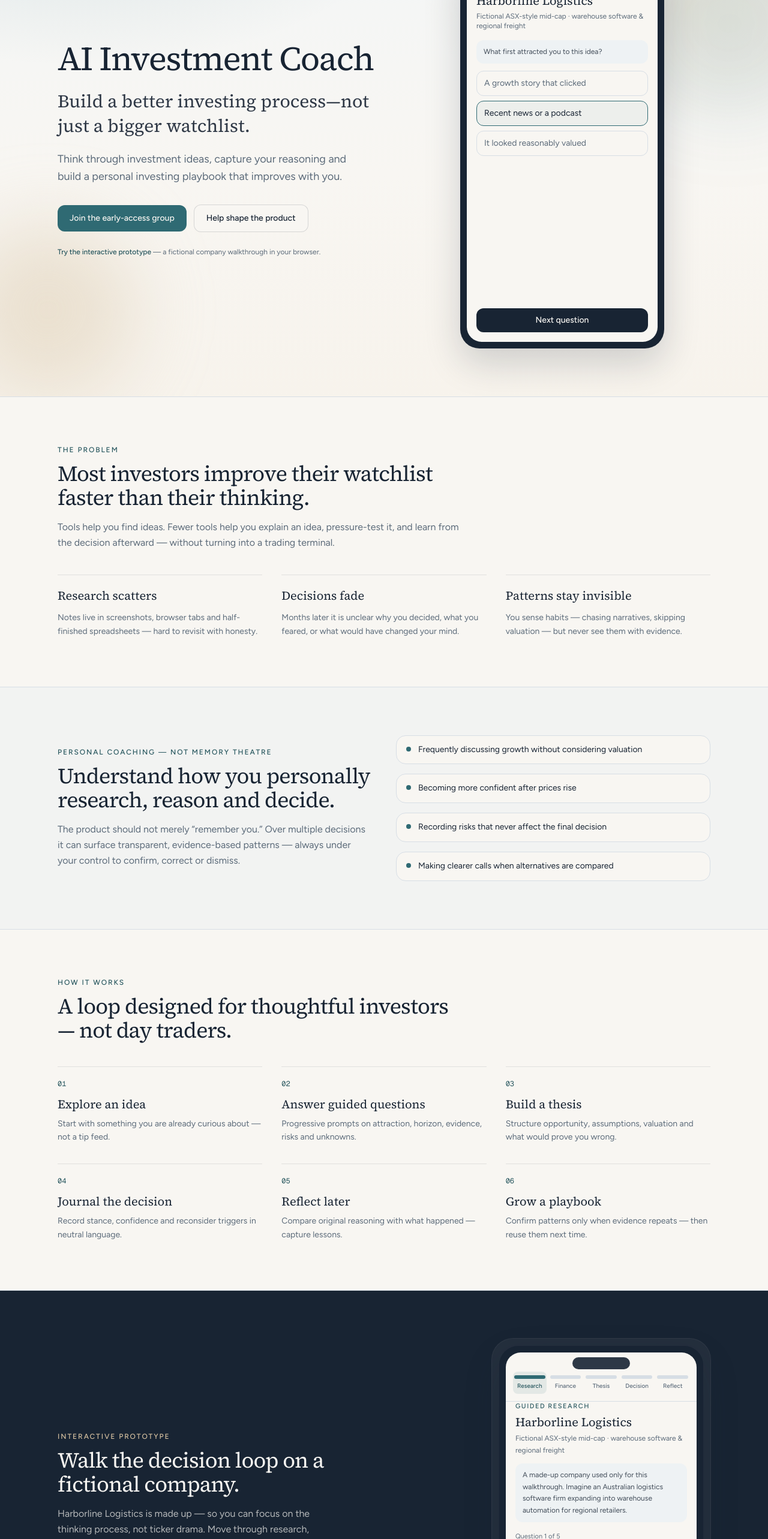
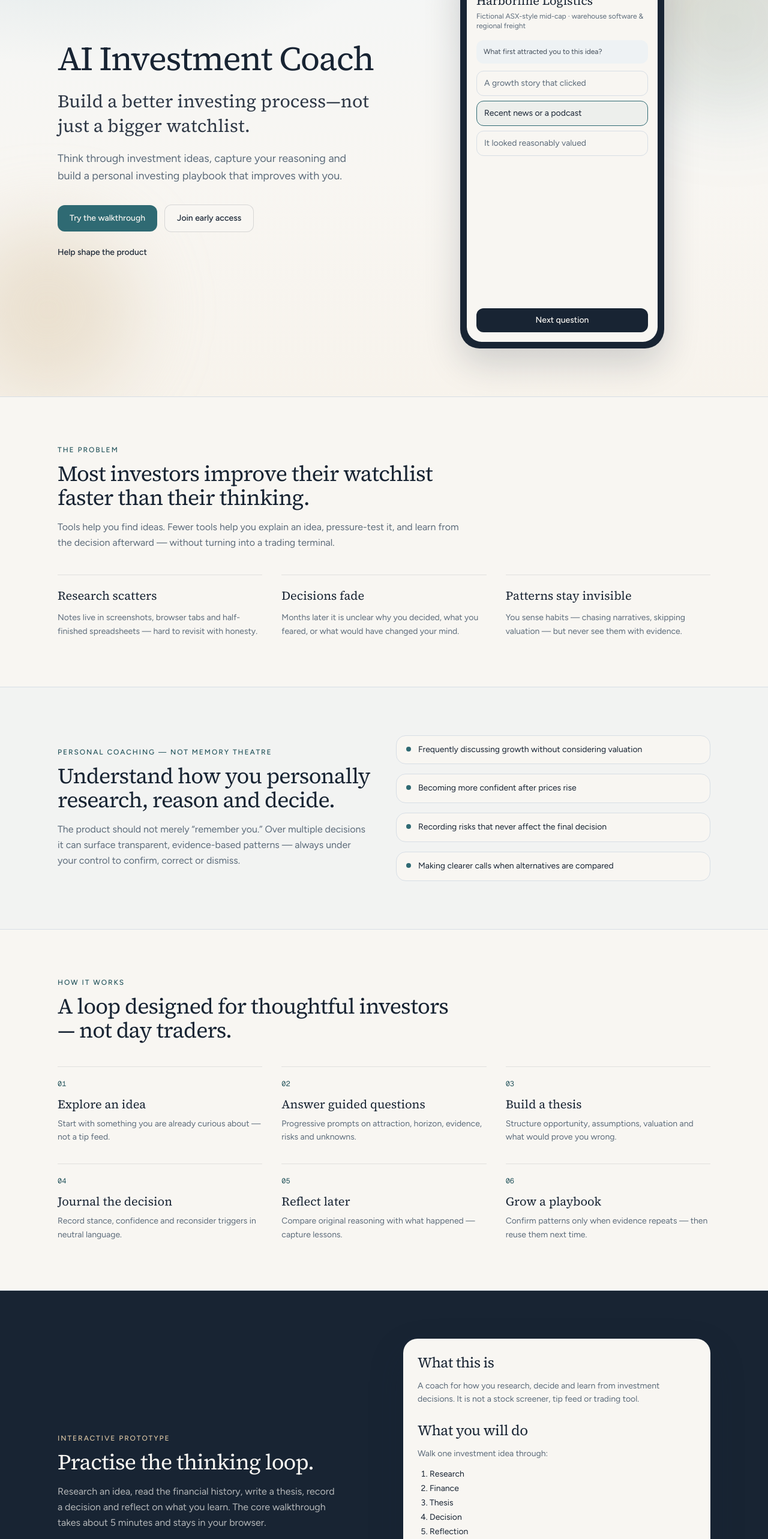
Before and after one commit to nikimpatel/ai-investment-coach, a Next.js app: page / in a window 1280 px wide. Shown: the part 234-2800 px from the top of the page at 60% size. Built offline with nearby package versions, Linux system fonts and the light colour scheme.

Commit message:
feat: add walkthrough briefing and primary CTA
Co-authored-by: Nikita <nikimpatel@users.noreply.github.com>

```diff
--- a/package.json
+++ b/package.json
@@ -9,7 +9,7 @@
     "dev": "next dev",
     "build": "next build",
     "start": "next start",
-    "test": "tsc -p tsconfig.test.json && node --test .test-dist/tests/guided-analysis.test.js",
+    "test": "tsc -p tsconfig.test.json && node --test .test-dist/tests/guided-analysis.test.js .test-dist/tests/prototype-briefing-storage.test.js",
     "lint": "eslint",
     "typecheck": "tsc --noEmit"
   },
--- a/src/components/landing/Header.tsx
+++ b/src/components/landing/Header.tsx
@@ -7,7 +7,7 @@ export function Header() {
       <div className="mx-auto flex max-w-6xl items-center justify-between gap-3 px-5 py-4 sm:gap-4 sm:px-8">
         <a
           href="#top"
-          className="min-w-0 shrink font-display text-base tracking-tight text-ink sm:text-lg"
+          className="min-w-0 shrink truncate font-display text-base tracking-tight text-ink sm:text-lg"
         >
           {siteConfig.productName}
         </a>
@@ -22,12 +22,22 @@ export function Header() {
             Playbook
           </a>
         </nav>
-        <CtaButton
-          kind="early-access"
-          className="shrink-0 !px-3 !py-2 !text-xs sm:!px-5 sm:!py-2.5 sm:!text-sm"
-        >
-          Join early access
-        </CtaButton>
+        <div className="flex shrink-0 items-center gap-1.5 sm:gap-3">
+          <CtaButton
+            kind="early-access"
+            variant="ghost"
+            className="!px-1.5 !py-2 !text-xs sm:!px-3 sm:!text-sm"
+          >
+            <span className="sm:hidden">Early access</span>
+            <span className="hidden sm:inline">Join early access</span>
+          </CtaButton>
+          <a
+            href="#prototype"
+            className="inline-flex items-center justify-center whitespace-nowrap rounded-xl bg-accent px-2.5 py-2 text-xs font-medium text-paper transition hover:bg-accent-deep focus-visible:outline focus-visible:outline-2 focus-visible:outline-offset-2 focus-visible:outline-accent sm:px-4 sm:py-2.5 sm:text-sm"
+          >
+            Try the walkthrough
+          </a>
+        </div>
       </div>
     </header>
   );
--- a/src/components/landing/Hero.tsx
+++ b/src/components/landing/Hero.tsx
@@ -31,16 +31,20 @@ export function Hero() {
             personal investing playbook that improves with you.
           </p>
           <div className="mt-8 flex flex-col gap-3 sm:flex-row sm:items-center">
-            <CtaButton kind="early-access">Join the early-access group</CtaButton>
-            <CtaButton kind="interview" variant="secondary">
-              Help shape the product
+            <a
+              href="#prototype"
+              className="inline-flex items-center justify-center rounded-xl bg-accent px-5 py-3 text-sm font-medium text-paper transition hover:bg-accent-deep focus-visible:outline focus-visible:outline-2 focus-visible:outline-offset-2 focus-visible:outline-accent"
+            >
+              Try the walkthrough
+            </a>
+            <CtaButton kind="early-access" variant="secondary">
+              Join early access
             </CtaButton>
           </div>
           <p className="mt-6 max-w-md text-xs leading-relaxed text-muted">
-            <a href="#prototype" className="font-medium text-accent-deep underline-offset-4 hover:underline">
-              Try the interactive prototype
-            </a>{" "}
-            — a fictional company walkthrough in your browser.
+            <CtaButton kind="interview" variant="ghost" className="!px-0 !py-0">
+              Help shape the product
+            </CtaButton>
           </p>
         </div>
 
--- a/src/components/landing/MobilePreview.tsx
+++ b/src/components/landing/MobilePreview.tsx
@@ -1,32 +1,31 @@
-import { PrototypeApp } from "@/components/prototype/PrototypeApp";
+import { PrototypeExperience } from "@/components/landing/PrototypeExperience";
 
 export function MobilePreview() {
   return (
-    <section id="prototype" className="border-t border-line bg-ink text-paper">
+    <section id="prototype" className="scroll-mt-6 border-t border-line bg-ink text-paper">
       <div className="mx-auto grid max-w-6xl items-center gap-12 px-5 py-16 sm:px-8 sm:py-20 lg:grid-cols-[0.9fr_1.1fr]">
         <div>
           <p className="text-xs font-medium uppercase tracking-[0.16em] text-sand">
             Interactive prototype
           </p>
           <h2 className="mt-3 font-display text-3xl tracking-tight sm:text-4xl">
-            Walk the decision loop on a fictional company.
+            Practise the thinking loop.
           </h2>
           <p className="mt-4 text-base leading-relaxed text-paper/70">
-            Harborline Logistics is made up — so you can focus on the thinking
-            process, not ticker drama. Move through research, thesis, decision
-            and reflection. Everything runs locally in your browser.
+            Research an idea, read the financial history, write a thesis, record
+            a decision and reflect on what you learn. The core walkthrough takes
+            about 5 minutes and stays in your browser.
           </p>
           <ol className="mt-8 space-y-3 text-sm text-paper/80">
-            <li>1. Answer progressive research questions</li>
-            <li>2. Flesh out a structured thesis</li>
-            <li>3. Journal stance and confidence</li>
-            <li>4. Review a multi-decision pattern with evidence</li>
+            <li>1. Research</li>
+            <li>2. Finance</li>
+            <li>3. Thesis</li>
+            <li>4. Decision</li>
+            <li>5. Reflection</li>
           </ol>
         </div>
         <div className="flex justify-center lg:justify-end">
-          <div className="rounded-[2.2rem] bg-paper/5 p-3 ring-1 ring-paper/10">
-            <PrototypeApp />
-          </div>
+          <PrototypeExperience />
         </div>
       </div>
     </section>
--- /dev/null
+++ b/src/components/landing/PrototypeExperience.tsx
@@ -0,0 +1,119 @@
+"use client";
+
+import { useEffect, useLayoutEffect, useRef, useState } from "react";
+import { PrototypeApp } from "@/components/prototype/PrototypeApp";
+import {
+  readBriefingDismissed,
+  writeBriefingDismissed,
+  type BriefingStorage,
+} from "@/lib/prototype-briefing-storage";
+
+function browserStorage(): BriefingStorage | null {
+  try {
+    return window.localStorage;
+  } catch {
+    return null;
+  }
+}
+
+export function PrototypeExperience() {
+  const [showWalkthrough, setShowWalkthrough] = useState(false);
+  const walkthroughRef = useRef<HTMLDivElement>(null);
+  const shouldFocusWalkthrough = useRef(false);
+
+  useLayoutEffect(() => {
+    const storage = browserStorage();
+    if (storage && readBriefingDismissed(storage)) {
+      // Read after mount, then swap before paint. The server render stays on the briefing.
+      // eslint-disable-next-line react-hooks/set-state-in-effect -- one-time sync from localStorage
+      setShowWalkthrough(true);
+    }
+  }, []);
+
+  useEffect(() => {
+    if (!showWalkthrough || !shouldFocusWalkthrough.current) return;
+    shouldFocusWalkthrough.current = false;
+    walkthroughRef.current?.focus();
+  }, [showWalkthrough]);
+
+  const revealWalkthrough = () => {
+    const storage = browserStorage();
+    if (storage) {
+      try {
+        writeBriefingDismissed(storage);
+      } catch {
+        // Still reveal for this visit. The next load shows the briefing again.
+      }
+    }
+    shouldFocusWalkthrough.current = true;
+    setShowWalkthrough(true);
+  };
+
+  if (!showWalkthrough) {
+    return <PrototypeBriefing onDismiss={revealWalkthrough} />;
+  }
+
+  return (
+    <div
+      ref={walkthroughRef}
+      id="prototype-walkthrough"
+      tabIndex={-1}
+      aria-label="Interactive walkthrough"
+      className="rounded-[2.2rem] bg-paper/5 p-3 ring-1 ring-paper/10 outline-none focus:[outline-style:solid] focus:outline-2 focus:outline-offset-4 focus:outline-sand"
+    >
+      <PrototypeApp />
+    </div>
+  );
+}
+
+function PrototypeBriefing({ onDismiss }: { onDismiss: () => void }) {
+  return (
+    <div className="w-full max-w-lg rounded-[1.5rem] bg-paper p-5 text-ink shadow-phone sm:p-6">
+      <h3 className="font-display text-2xl tracking-tight">What this is</h3>
+      <p className="mt-3 text-sm leading-relaxed text-muted">
+        A coach for how you research, decide and learn from investment
+        decisions. It is not a stock screener, tip feed or trading tool.
+      </p>
+
+      <h3 className="mt-6 font-display text-2xl tracking-tight">What you will do</h3>
+      <p className="mt-3 text-sm leading-relaxed text-muted">
+        Walk one investment idea through:
+      </p>
+      <ol className="mt-3 list-decimal space-y-1 pl-5 text-sm text-ink">
+        <li>Research</li>
+        <li>Finance</li>
+        <li>Thesis</li>
+        <li>Decision</li>
+        <li>Reflection</li>
+      </ol>
+      <p className="mt-3 text-sm leading-relaxed text-muted">
+        About 5 minutes for the core walkthrough.
+      </p>
+
+      <h3 className="mt-6 font-display text-2xl tracking-tight">What not to expect</h3>
+      <ul className="mt-3 list-disc space-y-1 pl-5 text-sm leading-relaxed text-muted">
+        <li>No login is required</li>
+        <li>Nothing is bought, sold or traded</li>
+        <li>Harborline Logistics is fictional</li>
+        <li>Apple figures are historical SEC data provided for education only</li>
+      </ul>
+
+      <div className="mt-6 flex flex-col items-start gap-3">
+        <button
+          type="button"
+          onClick={onDismiss}
+          className="inline-flex items-center justify-center rounded-xl bg-accent px-5 py-3 text-sm font-medium text-paper transition hover:bg-accent-deep focus-visible:outline focus-visible:outline-2 focus-visible:outline-offset-2 focus-visible:outline-accent"
+        >
+          Start the walkthrough
+        </button>
+        <button
+          type="button"
+          onClick={onDismiss}
+          className="text-xs font-medium text-muted underline-offset-4 transition hover:text-ink hover:underline focus-visible:outline focus-visible:outline-2 focus-visible:outline-offset-2 focus-visible:outline-accent"
+        >
+          Skip
+        </button>
+      </div>
+    </div>
+  );
+}
--- /dev/null
+++ b/src/lib/prototype-briefing-storage.ts
@@ -0,0 +1,34 @@
+export const PROTOTYPE_BRIEFING_DISMISSED_KEY = "aic.prototypeBriefingDismissed.v1";
+
+export interface BriefingStorage {
+  getItem(key: string): string | null;
+  setItem(key: string, value: string): void;
+}
+
+export function isBriefingDismissedValue(raw: string | null): boolean {
+  if (raw === null) return false;
+  try {
+    const parsed: unknown = JSON.parse(raw);
+    if (!parsed || typeof parsed !== "object" || Array.isArray(parsed)) {
+      return false;
+    }
+    return (parsed as { dismissed?: unknown }).dismissed === true;
+  } catch {
+    return false;
+  }
+}
+
+export function readBriefingDismissed(storage: BriefingStorage): boolean {
+  try {
+    return isBriefingDismissedValue(storage.getItem(PROTOTYPE_BRIEFING_DISMISSED_KEY));
+  } catch {
+    return false;
+  }
+}
+
+export function writeBriefingDismissed(storage: BriefingStorage): void {
+  storage.setItem(
+    PROTOTYPE_BRIEFING_DISMISSED_KEY,
+    JSON.stringify({ dismissed: true }),
+  );
+}
```
Also changed, not shown: 2 other files (tests, documents, lock files or other folders).
